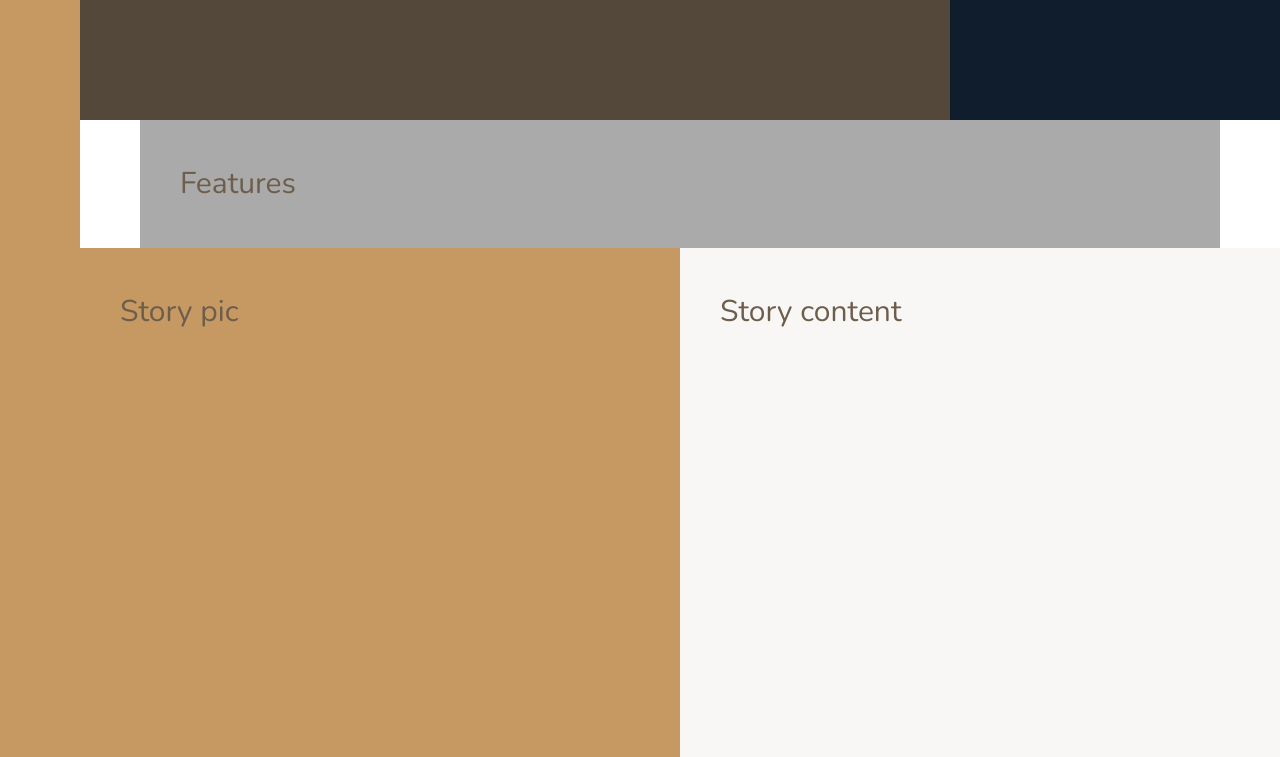
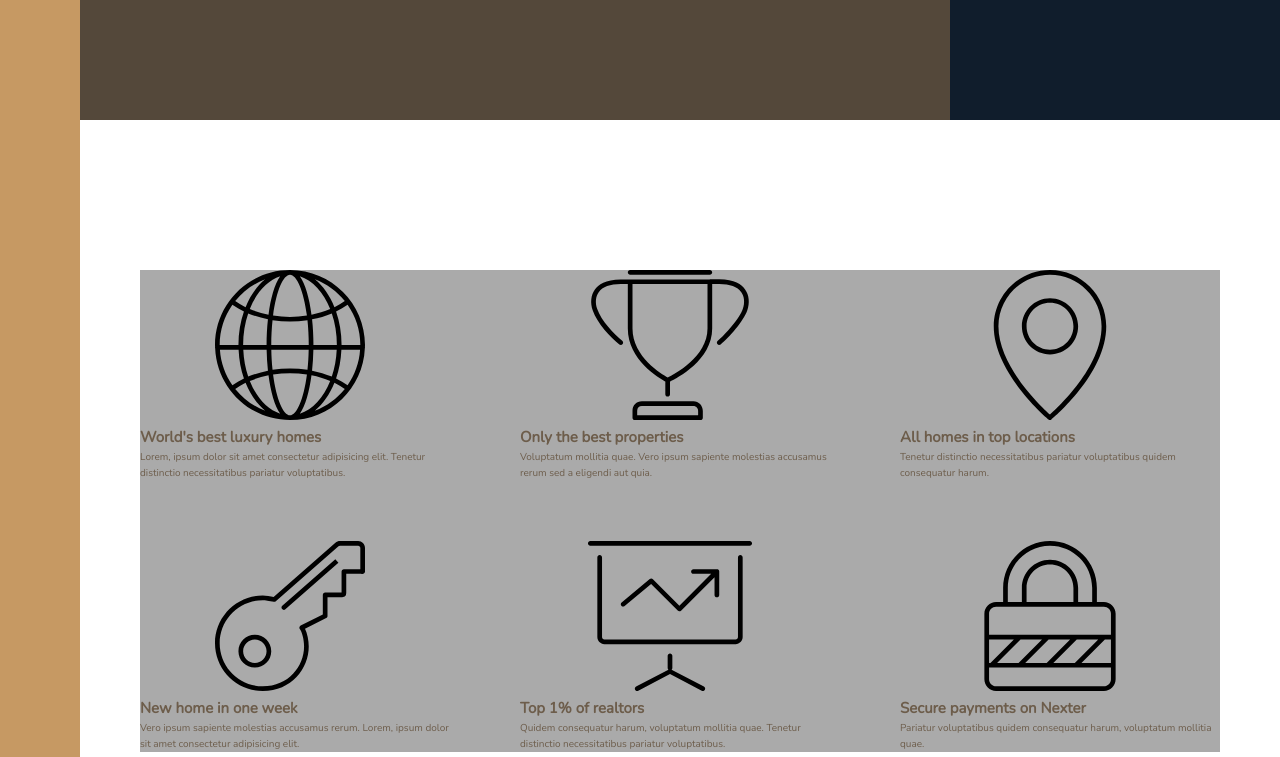
Before and after one commit to Glareone/Nexter-FrontEnd-Portfolio-Project-CssGrid-Design, a website: page index.html in a window 1280 px wide. Shown: the part 520-1277 px from the top of the page. Drawn offline with nearby package versions, Linux system fonts and the light colour scheme.

Commit message:
first part of feature section is finished

```diff
--- a/index.html
+++ b/index.html
@@ -22,7 +22,57 @@
             Top 3 realtors
         </div>
         <section class="features">
-            Features
+            <div class="feature">
+                <svg class="feature__icon">
+                    <use xlink:href="img/sprite.svg#icon-global"></use>
+                </svg>
+                <h2 class="heading-4">World's best luxury homes</h2>
+                <p class="feature__text">Lorem, ipsum dolor sit amet consectetur adipisicing elit. Tenetur distinctio necessitatibus pariatur voluptatibus.</p>
+            </div>
+            <div class="feature">
+                <svg class="feature__icon">
+                    <use xlink:href="img/sprite.svg#icon-trophy"></use>
+                </svg>
+                <h2 class="heading-4">Only the best properties</h2>
+                <p class="feature__text">
+                    Voluptatum mollitia quae. Vero ipsum sapiente molestias accusamus rerum sed a eligendi aut quia.
+                </p>
+            </div>
+            <div class="feature">
+                <svg class="feature__icon">
+                    <use xlink:href="img/sprite.svg#icon-map-pin"></use>
+                </svg>
+                <h2 class="heading-4">All homes in top locations</h2>
+                <p class="feature__text">
+                    Tenetur distinctio necessitatibus pariatur voluptatibus quidem consequatur harum.
+                </p>
+            </div>
+            <div class="feature">
+                <svg class="feature__icon">
+                    <use xlink:href="img/sprite.svg#icon-key"></use>
+                </svg>
+                <h2 class="heading-4">New home in one week</h2>
+                <p class="feature__text">
+                    Vero ipsum sapiente molestias accusamus rerum. Lorem, ipsum dolor sit amet consectetur adipisicing elit.
+                </p>
+            </div>
+            <div class="feature">
+                <svg class="feature__icon">
+                    <use xlink:href="img/sprite.svg#icon-presentation"></use>
+                </svg>
+                <h2 class="heading-4">Top 1% of realtors</h2>
+                <p class="feature__text">Quidem consequatur harum, voluptatum mollitia quae. Tenetur distinctio necessitatibus pariatur voluptatibus.
+                </p>
+            </div>
+            <div class="feature">
+                <svg class="feature__icon">
+                    <use xlink:href="img/sprite.svg#icon-lock"></use>
+                </svg>
+                <h2 class="heading-4">Secure payments on Nexter</h2>
+                <p class="feature__text">
+                    Pariatur voluptatibus quidem consequatur harum, voluptatum mollitia quae.
+                </p>
+            </div>
         </section>
         <div class="story__pictures">
             Story pic
--- a/sass/_base.scss
+++ b/sass/_base.scss
@@ -50,10 +50,4 @@ body {
   grid-template-columns: [sidebar-start] 8rem [sidebar-end full-start] minmax(6rem, 1fr)
                             [center-start] repeat(8, [col-start] minmax(min-content, 14rem) [col-end]) [center-end]
   minmax(6rem, 1fr)  [full-end]; // 1140px / 8 = 142.5px; ~ 140px; = 14rem
-
-  // we add it only for dev purposes to see better what's going on in template
-  & > * {
-    padding: 40px;
-    font-size: 3rem;
-  }
 }
--- a/sass/_features.scss
+++ b/sass/_features.scss
@@ -1,4 +1,10 @@
 .features {
   background-color: $color-grey-light-2;
   grid-column: center-start / center-end;
+
+  margin: 15rem 0;
+
+  display: grid;
+  grid-template-columns: repeat(3, 1fr);
+  grid-gap: 6rem;
 }
```
Also changed, not shown: css/style.css.
